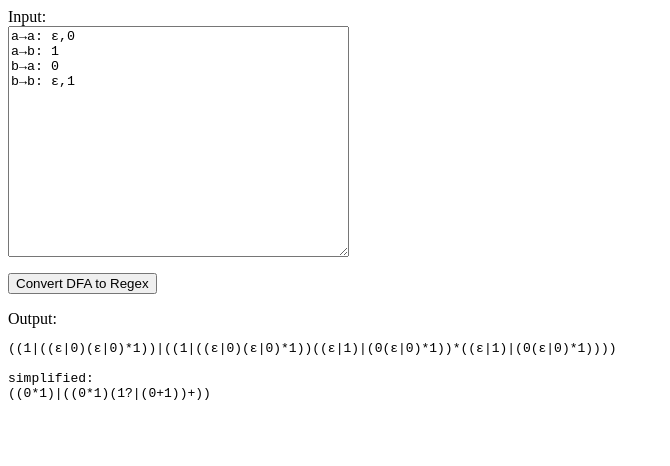
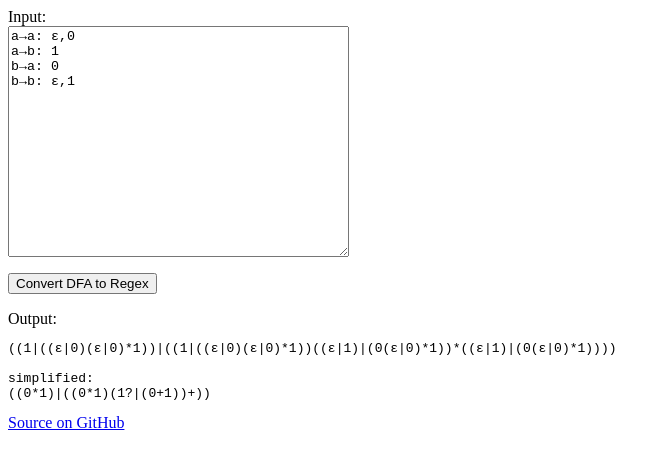
Before and after one commit to phiresky/dfa2regex, a plain HTML site: page index.html in a window 1280 px wide. Shown: the whole page, without its empty margins (0-670 px from the left). Drawn offline with Linux system fonts and the light colour scheme.

Commit message:
add backlink

```diff
--- a/index.html
+++ b/index.html
@@ -8,6 +8,7 @@ b→b: ε,1
 </textarea></div>
 <p><button onclick='convert()'>Convert DFA to Regex</button></p>
 <div>Output:<pre id=output></pre></div>
+<footer><a href="https://github.com/phiresky/dfa2regex">Source on GitHub</a></footer>
 <script src=bin/dfa2regex.js></script>
 <script src=bin/test.js></script>
 
```
Also changed, not shown: 1 other file.
